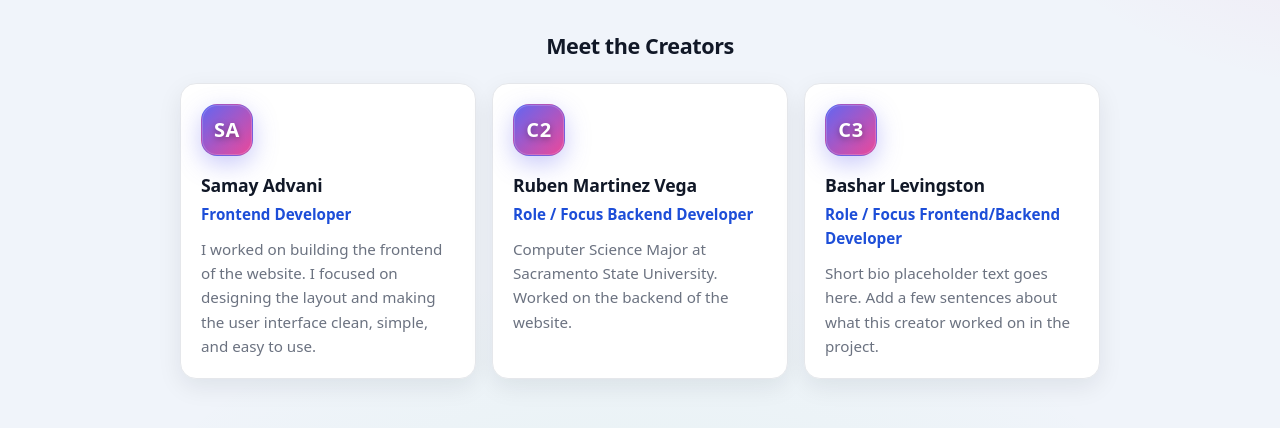
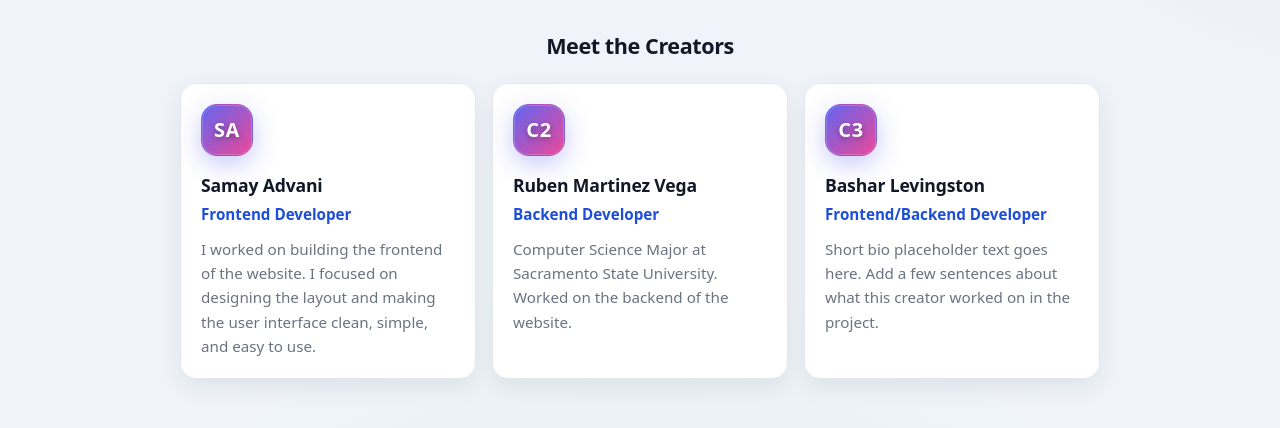
Before and after one commit to Fallen0coder/CSC131-Live-Event, a website: page frontend/about.html in a window 1280 px wide. Shown: the part 232-660 px from the top of the page. Drawn offline with Linux system fonts and the light colour scheme.

```diff
--- a/frontend/about.html
+++ b/frontend/about.html
@@ -74,7 +74,7 @@
           <article class="creator-card">
             <div class="creator-avatar" aria-hidden="true" data-initial="C2"></div>
             <h4 class="creator-name">Ruben Martinez Vega</h4>
-            <p class="creator-role">Role / Focus Backend Developer</p>
+            <p class="creator-role">Backend Developer</p>
             <p class="creator-bio">
               Computer Science Major at Sacramento State University. Worked on the backend of the website.
 
@@ -84,7 +84,7 @@
           <article class="creator-card">
             <div class="creator-avatar" aria-hidden="true" data-initial="C3"></div>
             <h4 class="creator-name">Bashar Levingston</h4>
-            <p class="creator-role">Role / Focus Frontend/Backend Developer</p>
+            <p class="creator-role">Frontend/Backend Developer</p>
             <p class="creator-bio">
               Short bio placeholder text goes here. Add a few sentences about what this
               creator worked on in the project.
```
